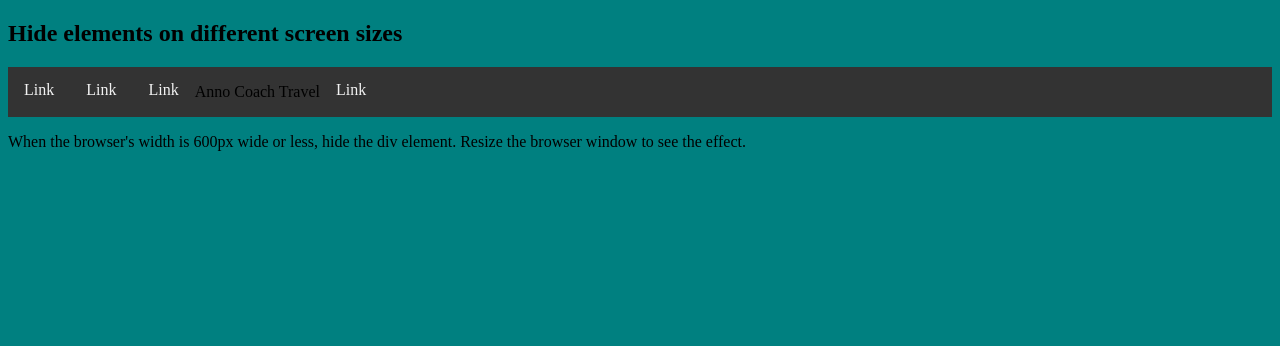
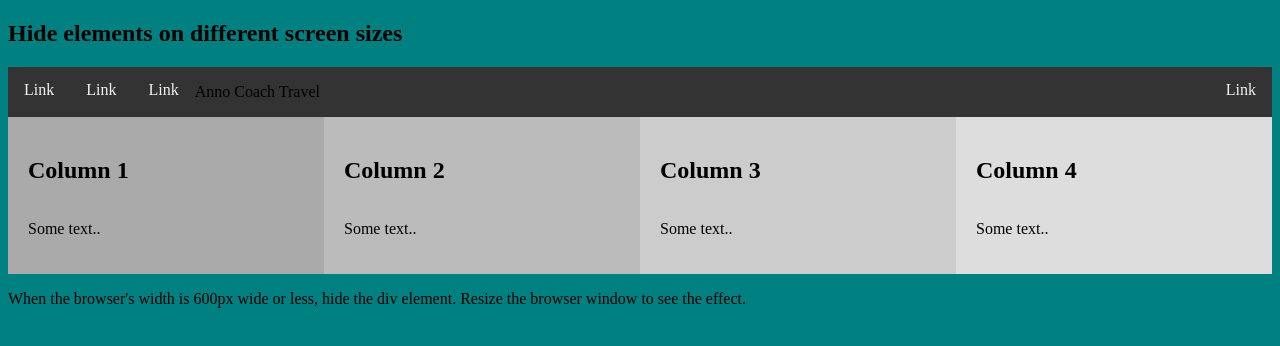
Before and after one commit to hoohanyo/hoohanyo.github.io, a plain HTML site: page index.html in a window 1280 px wide. Drawn offline with Linux system fonts and the light colour scheme.

Commit message:
The files has updated.

```diff
--- a/css/style.css
+++ b/css/style.css
@@ -45,7 +45,7 @@ body {
   }
 
   /* Style the topnav links */
-  .topnav a {
+  .topnav a.left {
     float: left;
     display: block;
     color: #f2f2f2;
@@ -59,8 +59,13 @@ body {
       text-align: center;
   }
 
-  .topnav a .right {
+  .right {
     float: right;
+    display: block;
+    color: #f2f2f2;
+    text-align: center;
+    padding: 14px 16px;
+    text-decoration: none;
   }
 
   /* Change color on hover */
@@ -69,8 +74,11 @@ body {
     color: black;
   }
 
-  /* On screens that are 600px wide or less, make the menu links stack on top of each other instead of next to each other */
+  /* On screens that are 767px wide or less, make the menu links stack on top of each other instead of next to each other */
   @media screen and (max-width: 767px) {
+   body {
+     background-color: aqua;
+  }
     .topnav a {
       float: none;
       width: 100%;
@@ -79,3 +87,31 @@ body {
         display: none;
     }
   }
+
+  /* Create four equal columns that floats next to each other */
+.column {
+    float: left;
+    width: 25%;
+    padding: 20px;
+  }
+
+  /* Clear floats after the columns */
+.row:after {
+    content: "";
+    display: table;
+    clear: both;
+  }
+
+  /* On screens that are 992px wide or less, go from four columns to two columns */
+@media screen and (max-width: 992px) {
+    .column {
+      width: 50%;
+    }
+  }
+
+  /* On screens that are 600px wide or less, make the columns stack on top of each other instead of next to each other */
+@media screen and (max-width: 600px) {
+    .column {
+      width: 100%;
+    }
+  }
--- a/index.html
+++ b/index.html
@@ -15,12 +15,32 @@
     </h2>
 
     <div class="topnav">
-        <a href="#">Link</a>
-        <a href="#">Link</a>
-        <a href="#">Link</a>
+        <a class="left" href="#">Link</a>
+        <a class="left" href="#">Link</a>
+        <a class="left" href="#">Link</a>
         <p>Anno Coach Travel</p>
         <a class="right" href="#">Link</a>
     </div>
+
+    <div class="row">
+        <div class="column" style="background-color:#aaa;">
+            <h2>Column 1</h2>
+            <p>Some text..</p>
+        </div>
+        <div class="column" style="background-color:#bbb;">
+            <h2>Column 2</h2>
+            <p>Some text..</p>
+        </div>
+        <div class="column" style="background-color:#ccc;">
+            <h2>Column 3</h2>
+            <p>Some text..</p>
+        </div>
+        <div class="column" style="background-color:#ddd;">
+            <h2>Column 4</h2>
+            <p>Some text..</p>
+        </div>
+    </div>
+
 
     <p>
         When the browser's width is 600px wide or less, hide the div element. Resize the browser window to see the
```
